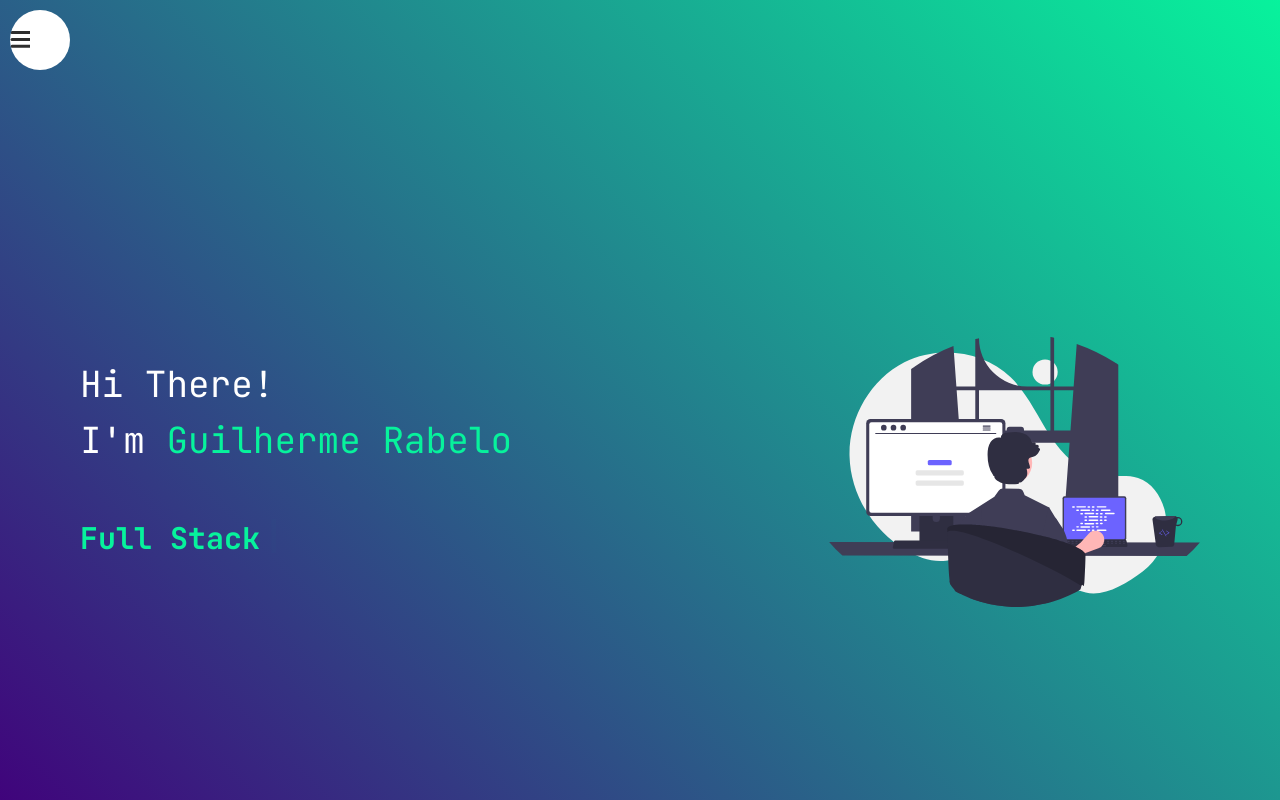
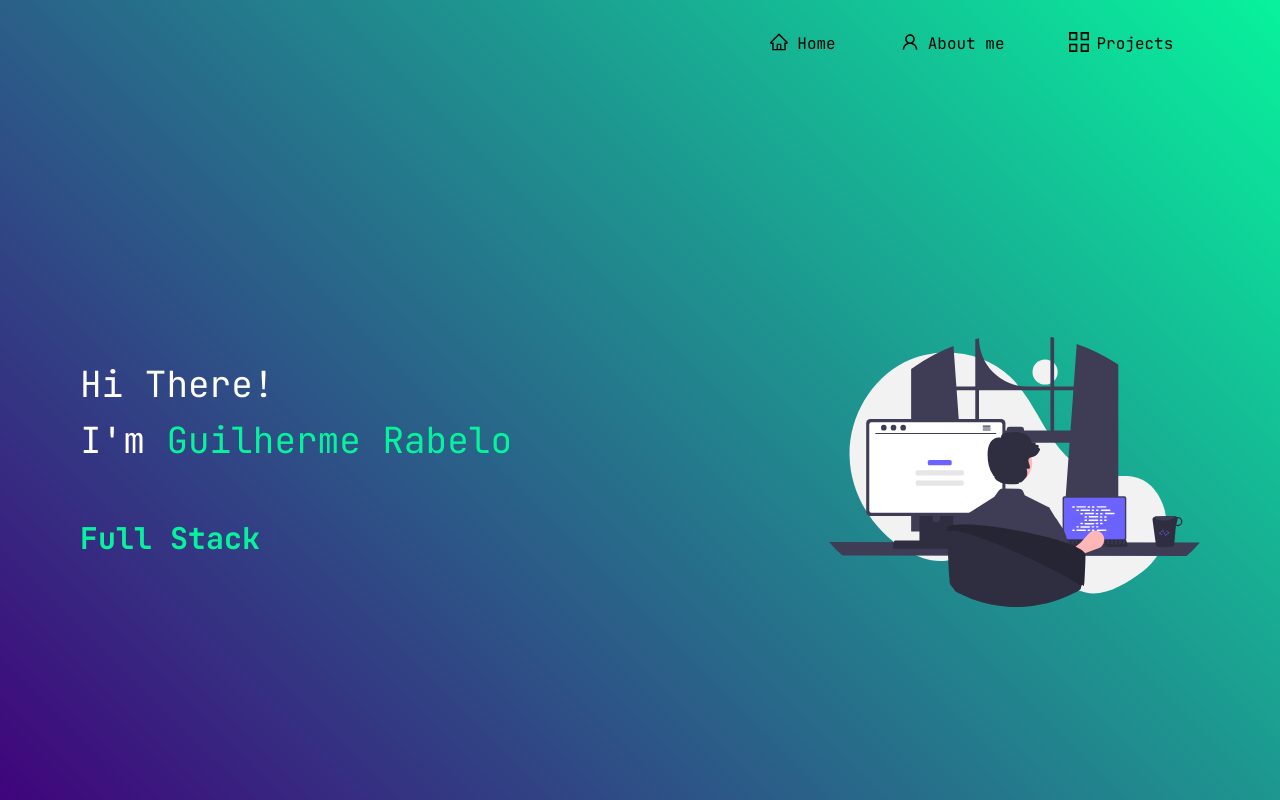
Before and after one commit to guirab/portfolio, a Next.js app: page / in a window 1280 px wide. Built offline with nearby package versions, Linux system fonts and the light colour scheme.

Commit message:
feat: init navbar mobile

```diff
--- a/components/header.tsx
+++ b/components/header.tsx
@@ -3,52 +3,96 @@
 import Link from "next/link";
 import { AiOutlineHome, AiOutlineUser } from "react-icons/ai";
 import { GrProjects } from "react-icons/gr";
+import { useCycle, motion } from "framer-motion";
+
 import { MenuToggle } from "./menuToggle";
-import { useCycle, motion } from "framer-motion";
-import { useEffect, useLayoutEffect, useRef, useState } from "react";
 import { useDimensions } from "@/hooks";
 
 export const Header = () => {
   const [isOpen, toggleOpen] = useCycle(false, true);
-  const containerRef = useRef<any>();
-  const [height, setHeight] = useState(0);
   const { width } = useDimensions();
 
-  const sidebar = {
+  const navbar = {
     open: {
       clipPath: `circle(${width}px at 40px 40px)`,
       transition: {
         when: "beforeChildren",
-        duration: 0.5,
+        duration: 0.3,
       },
+      backgroundColor: "blue",
     },
     closed: {
-      clipPath: "circle(30px at 40px 40px)",
+      clipPath: `circle(30px at 40px 40px)`,
+      zIndex: 0,
       transition: {
-        delay: 0.1,
+        delay: 0.2,
         type: "spring",
         stiffness: 400,
         damping: 40,
       },
+      backgroundColor: "rgb(173 65 210/var(0.5))",
     },
   };
 
-  useEffect(() => {
-    if (containerRef.current) setHeight(containerRef.current.offsetHeight);
-  }, [containerRef]);
-
   return (
-    <motion.header
+    <motion.div className="w-full absolute top-0 left-0 z-50 pt-8 mobile:pt-0">
+      {width < 965 ? (
+        <motion.div
           initial={false}
           animate={isOpen ? "open" : "closed"}
-      className={width < 965 ? "w-full pt-8 fixed backdrop-blur-sm z-50" : ""}
+          className="flex h-16"
         >
           <motion.div
-        className="absolute top-0 right-0 bottom-0 w-full h-20 bg-white"
-        variants={sidebar}
+            className="h-full w-full relative flex items-center justify-center"
+            variants={navbar}
           >
-        {/* <div className="flex w-11/12 text-center justify-end gap-16 "> */}
-        {/* <Link href="#home">
+            <div className="flex text-center justify-end gap-16">
+              <Link href="#home">
+                <button
+                  className={
+                    isOpen ? "w-fit group overflow-hidden items-end" : "hidden"
+                  }
+                  onClick={() => toggleOpen()}
+                >
+                  <span className="flex flex-row gap-2 text-sm">
+                    <AiOutlineHome className="h-4 w-4" />
+                    Home
+                  </span>
+                </button>
+              </Link>
+              <Link href="#about">
+                <button
+                  className={
+                    isOpen ? "w-fit group overflow-hidden items-end" : "hidden"
+                  }
+                  onClick={() => toggleOpen()}
+                >
+                  <span className="flex flex-row gap-2 text-sm">
+                    <AiOutlineUser className="h-4 w-4" />
+                    About me
+                  </span>
+                </button>
+              </Link>
+              <Link href="#projects">
+                <button
+                  className={
+                    isOpen ? "w-fit group overflow-hidden items-end" : "hidden"
+                  }
+                  onClick={() => toggleOpen()}
+                >
+                  <span className="flex flex-row gap-2 text-sm">
+                    <GrProjects className="h-4 w-4" />
+                    Projects
+                  </span>
+                </button>
+              </Link>
+              <MenuToggle toggle={() => toggleOpen()} />
+            </div>
+          </motion.div>
+        </motion.div>
+      ) : (
+        <div className="flex w-11/12 text-center justify-end gap-16">
+          <Link href="#home">
             <button className="w-fit group overflow-hidden items-end">
               <span className="flex flex-row gap-2">
                 <AiOutlineHome className="h-5 w-5" />
@@ -74,10 +118,9 @@ export const Header = () => {
               </span>
               <div className="rounded-md h-1.5 bg-header group-hover:translate-x-0 w-full -translate-x-28 transition duration-300" />
             </button>
-        </Link> */}
-        <MenuToggle toggle={() => toggleOpen()} />
-        {/* </div> */}
+          </Link>
+        </div>
+      )}
     </motion.div>
-    </motion.header>
   );
 };
--- a/components/menuToggle.tsx
+++ b/components/menuToggle.tsx
@@ -15,7 +15,7 @@ const Path = (props: any) => (
 export const MenuToggle = ({ toggle }: { toggle?: any }) => (
   <button
     onClick={toggle}
-    className="flex justify-center items-center cursor-pointer outline-none border-none mt-5 z-50 w-[40px] h-[40px] rounded-half bg-transparent"
+    className="outline-none border-none cursor-pointer absolute top-5 left-5 z-50 rounded-full w-10 h-10 flex items-center justify-center"
   >
     <svg width="20" height="20" viewBox="0 0 20 20">
       <Path
--- a/hooks/use-dimensions.ts
+++ b/hooks/use-dimensions.ts
@@ -4,14 +4,20 @@ export const useDimensions = () => {
   const [dimensions, setDimensions] = useState({width: 0, height: 0})
 
   const updateDimensions = () => {
+    if(typeof window === "undefined") return;
     setDimensions({width: window.innerWidth, height: window.innerHeight})
   };
 
   useLayoutEffect(() => {
+    if(typeof window === "undefined") return;
     window.addEventListener("resize", updateDimensions);
     updateDimensions();
     return () => window.removeEventListener("resize", updateDimensions);
   }, []);
 
-  return dimensions
+  if(dimensions.width === 0 || dimensions.height === 0) {
+    updateDimensions();
+    return dimensions
+  }
+  return dimensions;
 };
```
Lines whose indentation alone changed are shown as unchanged.
